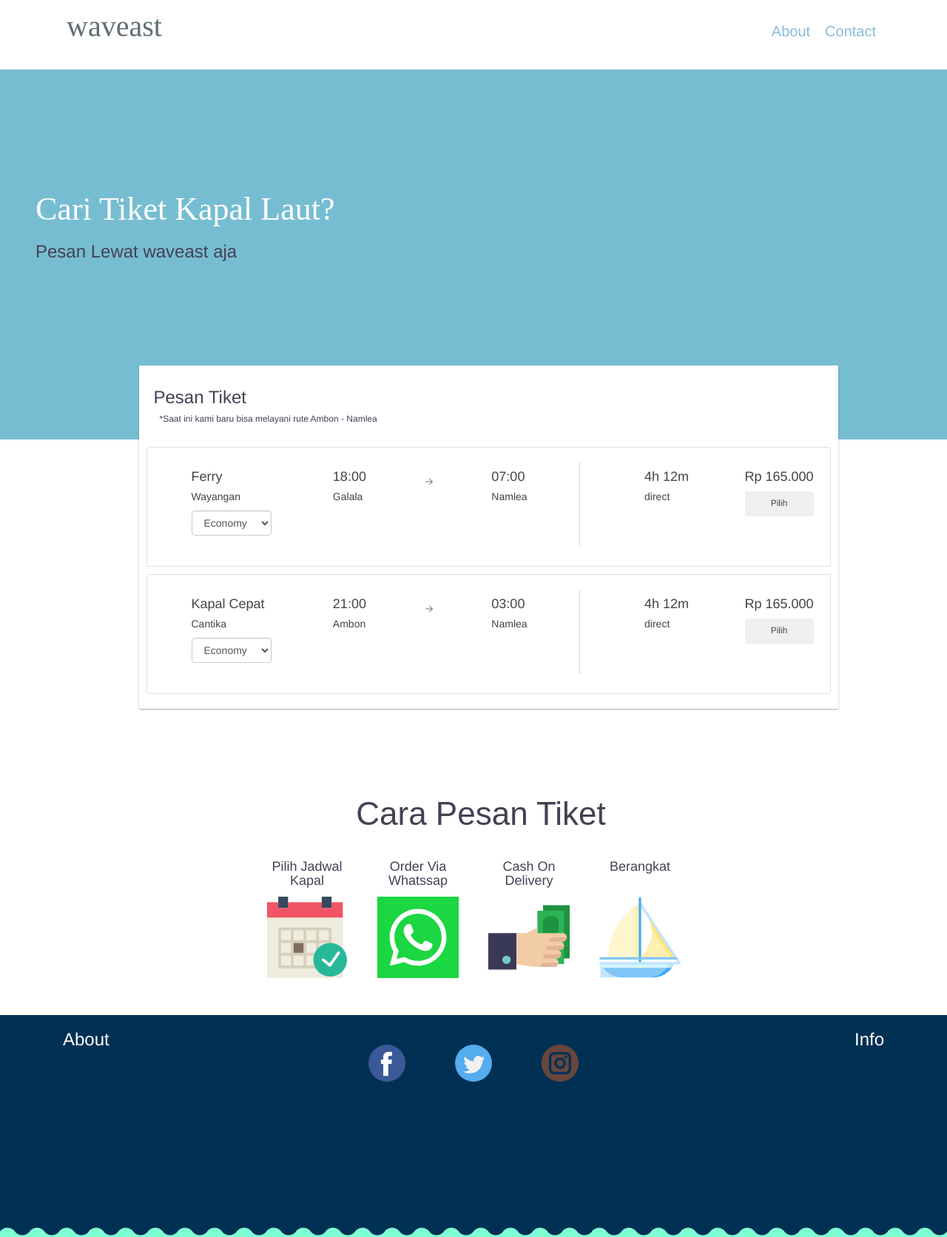
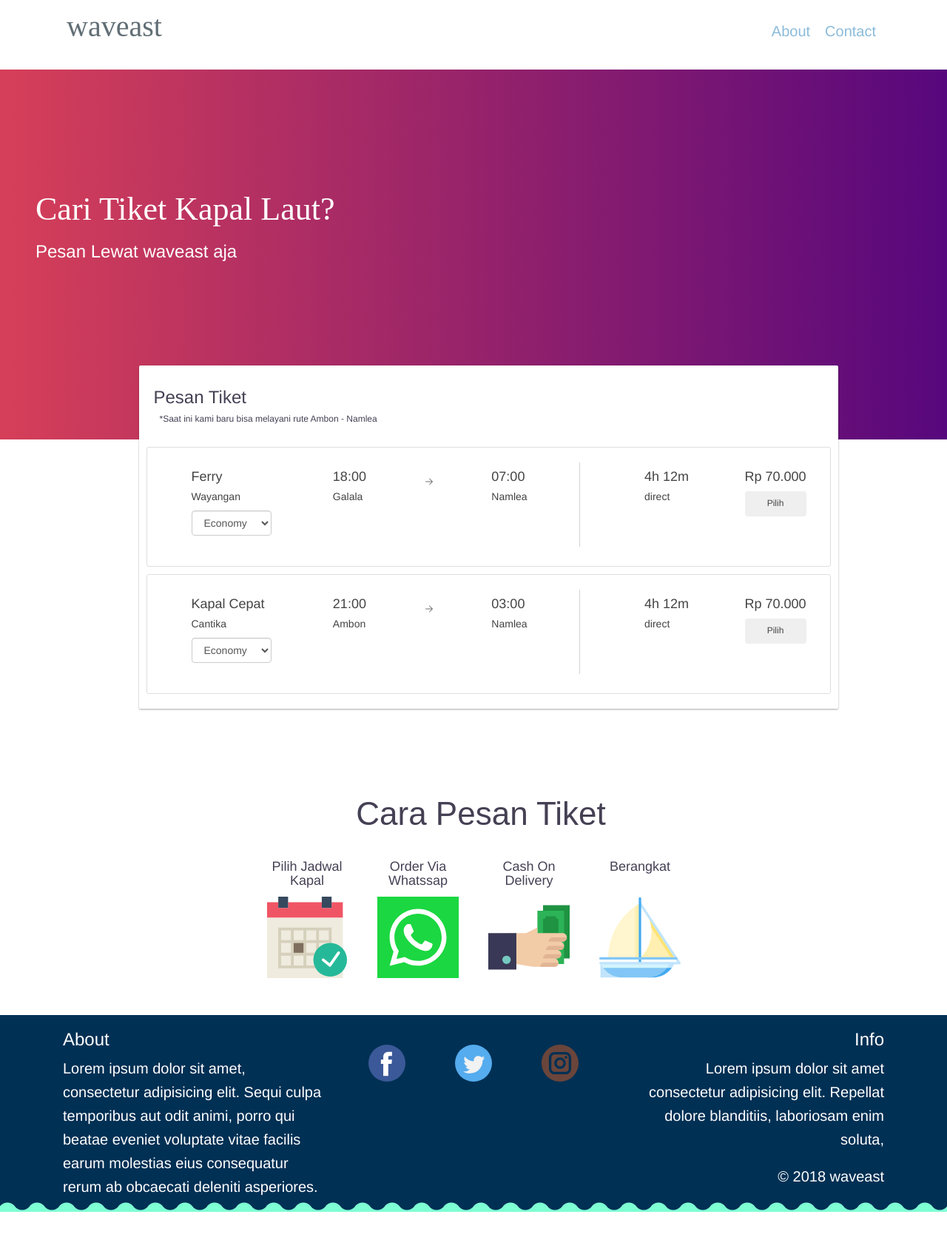
Before and after one commit to azhariemuhammad/waveast-landing-page, a website: page index.html in a window 1280 px wide. Shown: the whole page at 74% size. After the commit the page ends 1638 px from the top, so only its background shows below. Drawn offline with nearby package versions, Linux system fonts and the light colour scheme; a web font is replaced by a local one.

Commit message:
add background color

```diff
--- a/assets/less/slices/banner.less
+++ b/assets/less/slices/banner.less
@@ -1,6 +1,6 @@
 .wave {
   &-banner {
-    background-color: #77bdd1;
+    background-image: linear-gradient(to right, rgb(214, 63, 88) 0px, rgb(87, 7, 125) 100%);
     width: 100%;
     height: 500px;
     position: relative;
@@ -22,6 +22,7 @@
         width: 500px;
       }
       > h3 {
+        color: #ffffff;
       }
     }
   }
--- a/assets/less/slices/footer.less
+++ b/assets/less/slices/footer.less
@@ -1,6 +1,6 @@
 .primary-footer {
   background-color: #003054;
-  height: 400px;
+  height: 100%;
   width: 100%;
   display: block;
   color: #ffff;
@@ -30,8 +30,14 @@
   }
 }
 
+.copyrigth {
+  > p {
+    font-size: 8px;
+  }
+}
+
 .wave {
-  height: 300px;
+  height: 100%;
   position: relative;
 }
 .wave::before {
--- a/assets/less/slices/header.less
+++ b/assets/less/slices/header.less
@@ -60,10 +60,10 @@
   height: 100%;
   width: 0;
   position: fixed;
-  z-index: 1;
+  z-index: 4;
   top: 0;
   left: 0;
-  background-color: #111;
+  background-color: #003054;
   overflow-x: hidden;
   transition: 0.5s;
   padding-top: 60px;
@@ -73,7 +73,7 @@
   padding: 8px 8px 8px 32px;
   text-decoration: none;
   font-size: 25px;
-  color: #818181;
+  color: #ffff;
   display: block;
   transition: 0.3s;
 }
--- a/index.html
+++ b/index.html
@@ -165,7 +165,7 @@
                                         </li>
                                         <li>
                                             <div class="detail-price">
-                                                <h4 id=original-price1>Rp 165.000</h4>
+                                                <h4 id=original-price1>Rp 70.000</h4>
                                                 <div class="additional">
                                                     <button class="btn btn-light wave-button" onclick="getTicket('wayangan', 'original-price1')">Pilih</button>
                                                 </div>
@@ -220,7 +220,7 @@
                                         </li>
                                         <li>
                                             <div class="price">
-                                                <h4 id="original-price2">Rp 165.000</h4>
+                                                <h4 id="original-price2">Rp 70.000</h4>
                                                 <div class="additional">
                                                     <button class="btn btn-light wave-button" onclick="getTicket('cantika', 'original-price2')">Pilih</button>
                                                 </div>
@@ -286,6 +286,11 @@
         <div class="container">
             <div class="col-lg-4 wave-footer-about">
                 <h3>About</h3>
+                <p>
+                    Lorem ipsum dolor sit amet, consectetur adipisicing elit.
+                    Sequi culpa temporibus aut odit animi, porro qui beatae eveniet voluptate
+                    vitae facilis earum molestias eius consequatur rerum ab obcaecati deleniti asperiores.
+                </p>
             </div>
             <div class="col-lg-4 wave-footer-social">
 
@@ -324,6 +329,13 @@
             </div>
             <div class="col-lg-4 wave-footer-info">
                 <h3>Info</h3>
+                <p>
+                    Lorem ipsum dolor sit amet consectetur adipisicing elit.
+                    Repellat dolore blanditiis, laboriosam enim soluta,
+                </p>
+                <div class="copyright">
+                    <p>© 2018 waveast</p>
+                </div>
             </div>
         </div>
 
```
Also changed, not shown: build/style.css.
